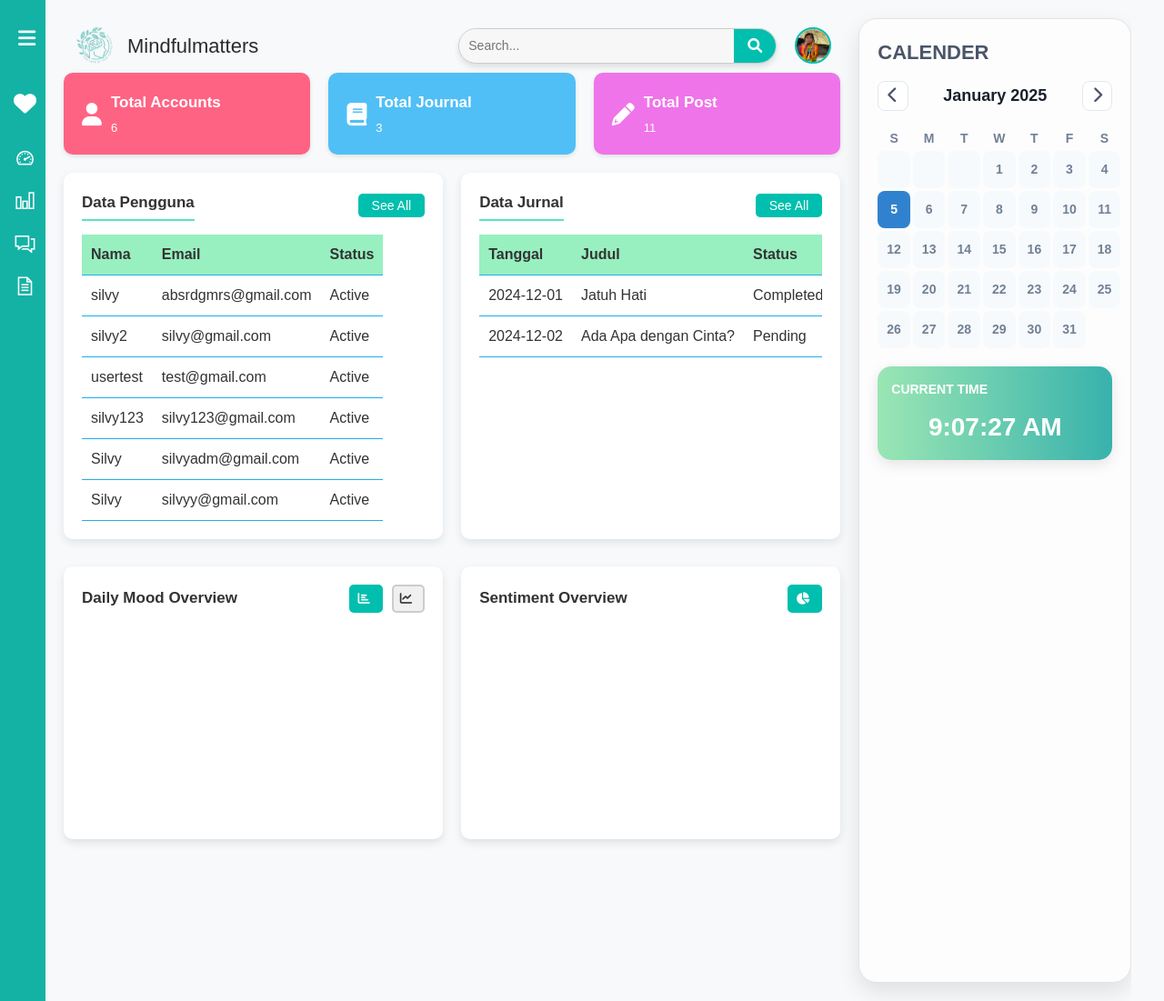
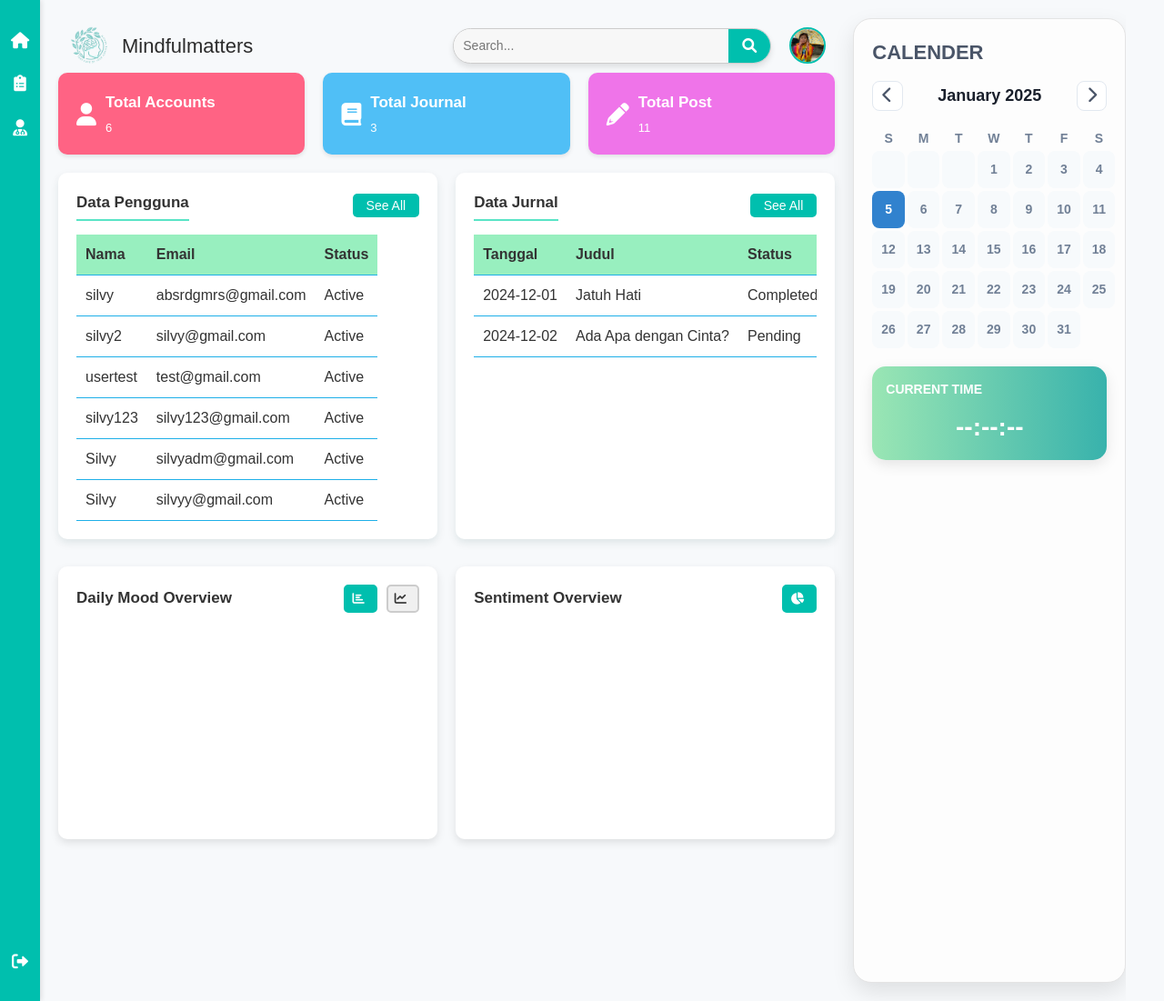
Before and after one commit to absrdprogrammer/mental-health-tracker-web, a CodeIgniter app: page /mental-health-tracker/index.php/admin/index in a window 1280 px wide. Shown: the whole page at 91% size. Run offline with CodeIgniter, Linux system fonts and the light colour scheme; data comes from the database, SQL or seed files in the repository; a map, chart or similar area stays blank.

Commit message:
update ui dashboard.css, dashboard.php, daftar_user.php, daftar_psikolog.php

```diff
--- a/application/views/admin/dashboard.php
+++ b/application/views/admin/dashboard.php
@@ -17,43 +17,28 @@
 <body>
     <div class="dashboard">
         <!-- Sidebar -->
-        <div class="sidebar" id="sidebar">
-            <button class="sidebar-toggle" id="sidebar-toggle">
-                <i class="fas fa-bars"></i>
-            </button>
-            <ul class="menu">
-                <li>
-                    <a href="#">
-                        <i class="fas fa-heart"></i>
-                        <span class="menu-text">Mental Health <center>Tracker</center></span>
-                    </a>
-                </li>
-                <li>
-                    <a href="#">
-                        <i class="las la-tachometer-alt"></i>
-                        <span class="menu-text">Dashboard</span>
-                    </a>
-                </li>
-                <li>
-                    <a href="#">
-                        <i class="las la-chart-bar"></i>
-                        <span class="menu-text">Analysis</span>
-                    </a>
-                </li>
-                <li>
-                    <a href="#">
-                        <i class="las la-comments"></i>
-                        <span class="menu-text">Counseling</span>
-                    </a>
-                </li>
-                <li>
-                    <a href="#">
-                        <i class="las la-file-alt"></i>
-                        <span class="menu-text">Content</span>
-                    </a>
-                </li>
-            </ul>
-        </div>
+    <div class="sidebar">
+      <div class="menu-top">
+        <button class="home-btn">
+          <i class="fas fa-home"></i>
+        </button>
+        <a href="daftar_user.php">
+          <button class="list-btn">
+            <i class="fas fa-clipboard-list"></i>
+          </button>
+        </a>
+        <a href="daftar_psikolog.php">
+          <button class="list-btn">
+            <i class="fa-solid fa-user-doctor"></i>
+          </button>
+        </a>
+      </div>
+      <div class="menu-bottom">
+        <button class="logout-btn" onclick="logout()">
+          <i class="fas fa-sign-out-alt"></i>
+        </button>
+      </div>
+    </div>
 
         <!-- Main Content -->
         <main class="content">
--- a/assets/css/dashboard.css
+++ b/assets/css/dashboard.css
@@ -26,76 +26,54 @@ body {
   overflow: auto;
 }
 
+.dashboard-list {
+  display: flex;
+  height: auto;
+}
+
 /* Sidebar */
 .sidebar {
-  width: 50px;
-  background-color: #13b2a5;
-  padding-top: 30px;
-  height: 100%;
+  width: 22px;
+  height: auto;
+  background: #00bfae;
+  padding: 22px;
+  padding-top: 35px;
+  box-shadow: 2px 0 5px rgba(0, 0, 0, 0.1);
   display: flex;
   flex-direction: column;
-  transition: width 0.3s ease;
-  grid-area: sidebar;
-  overflow: hidden;
+  justify-content: space-between;
 }
 
-.sidebar.open {
-  width: 200px;
+.menu-top {
+  margin-bottom: 27px;
+  display: flex;
+  flex-direction: column;
+  align-items: center;
+  gap: 25px;
 }
 
-.sidebar-toggle {
+.menu-bottom {
+  margin-top: auto;
+  padding: 10px 0;
+  display: flex;
+  justify-content: center;
+}
+
+.home-btn,
+.list-btn,
+.logout-btn {
   background: none;
   border: none;
-  color: #ffffff;
-  font-size: 22px;
-  margin-left: 20px;
+  color: #fff;
+  font-size: 18px;
   cursor: pointer;
-  align-self: flex-start;
 }
 
-.menu {
-  list-style: none;
-  padding-left: 0;
-  margin-top: 20px;
-  display: flex;
-  flex-direction: column;
-}
-
-.menu li {
-  padding: 10px 15px;
-  display: flex;
-  align-items: center;
-  transition: background-color 0.3s ease;
-}
-
-.menu li:hover {
-  background-color: rgba(0, 0, 0, 0.1);
-}
-
-.menu li a {
-  text-decoration: none;
-  color: #ffffff;
-  font-size: 18px;
-  display: flex;
-  align-items: center;
-  gap: 15px;
-  white-space: nowrap;
-}
-
-.menu li a i {
-  font-size: 25px;
-  /* Sesuaikan ukuran font untuk memperbesar ikon */
-}
-
-.menu-text {
-  opacity: 0;
-  visibility: hidden;
-  transition: opacity 0.3s ease, visibility 0.3s ease;
-}
-
-.sidebar.open .menu-text {
-  opacity: 1;
-  visibility: visible;
+.home-btn:hover,
+.list-btn:hover,
+.logout-btn:hover {
+  background-color: rgba(255, 255, 255, 0.2);
+  border-radius: 10px;
 }
 
 .header {
```
Also changed, not shown: other parts of assets/css/dashboard.css (+72 -0 lines), application/views/admin/daftar_psikolog.php (added, +107 -0 lines), application/views/admin/daftar_user.php (added, +109 -0 lines).
